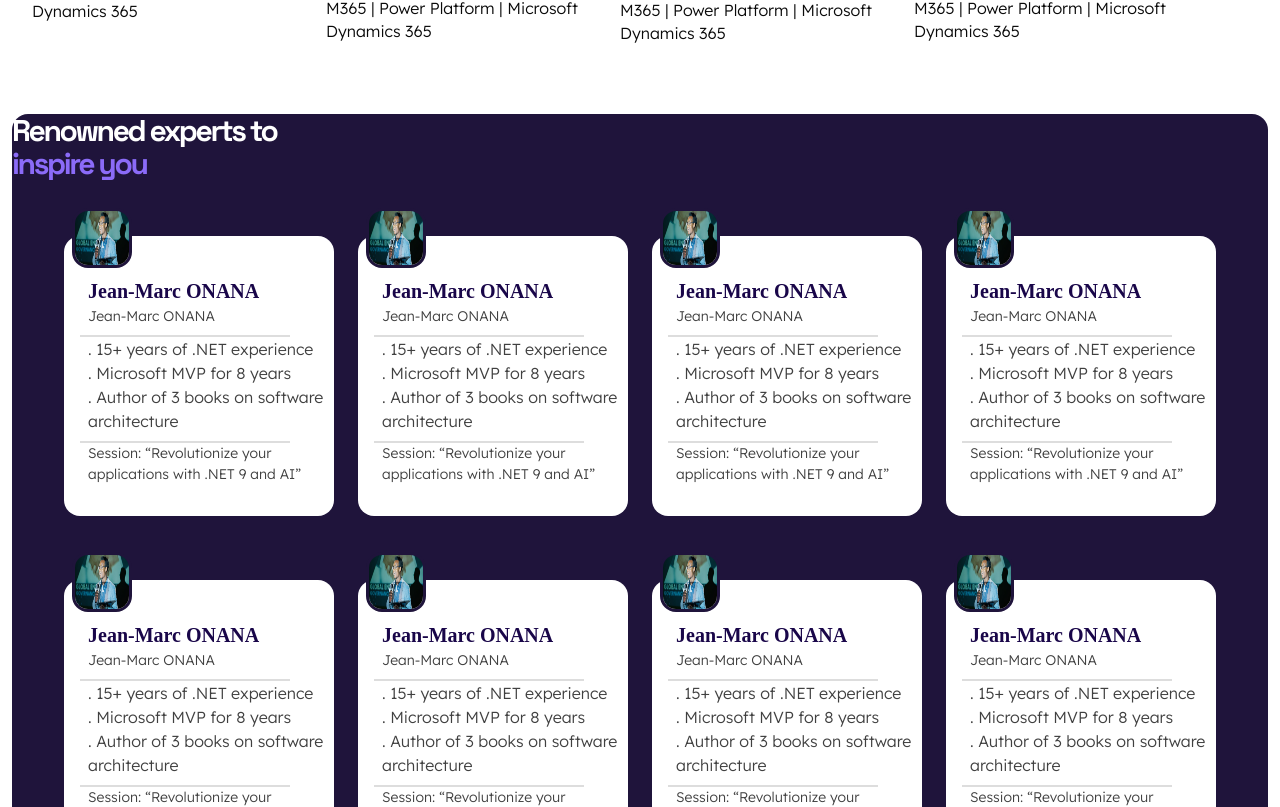
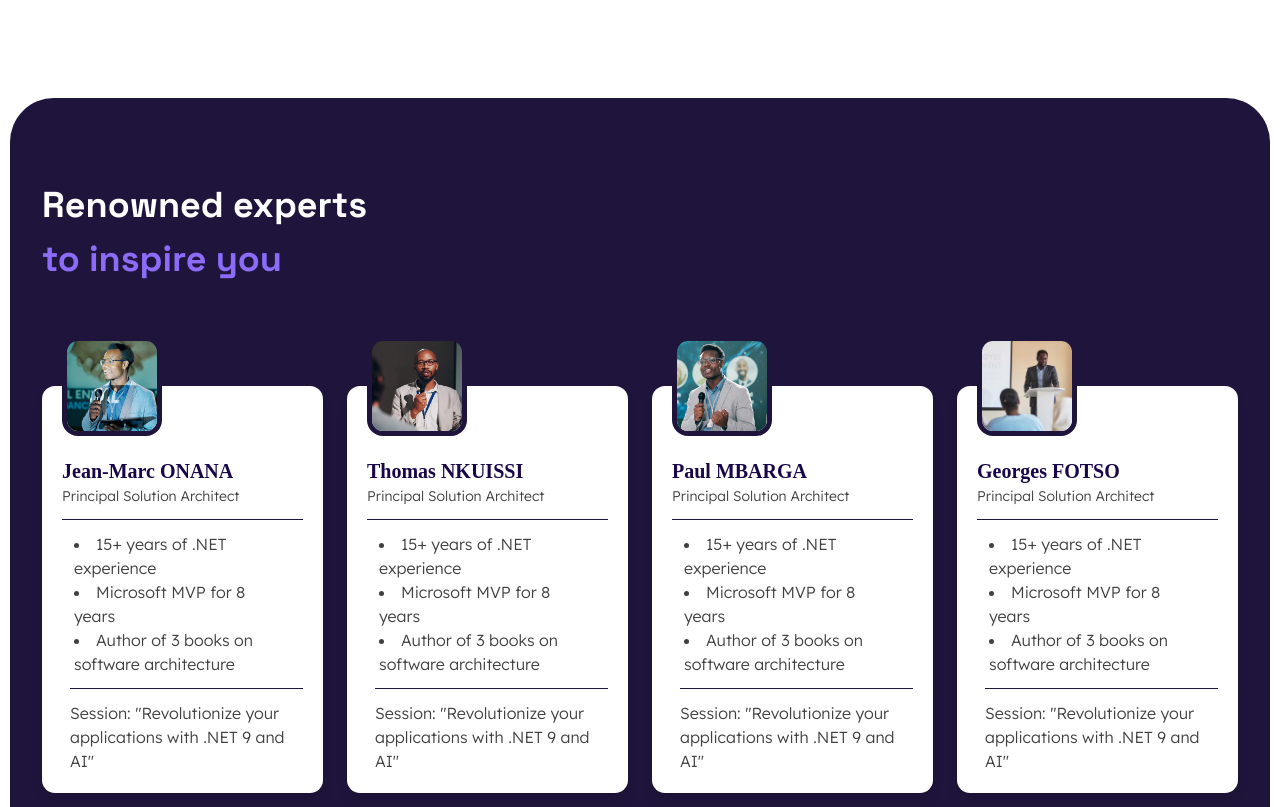
Before and after one commit to Debeing/Dotnet, a Next.js app: page / in a window 1280 px wide. Shown: the part 1806-2613 px from the top of the page. Built offline with nearby package versions, Linux system fonts and the light colour scheme.

Commit message:
responsive

```diff
--- a/src/app/components/Expert.tsx
+++ b/src/app/components/Expert.tsx
@@ -1,63 +1,162 @@
 import Image from "next/image";
 
-export default function Expert() {
-  const expertImage = [
+export default function Teams() {
+  const Members = [
     {
-      src: "/expert1.png",
+      image: "/expert1.png",
       name: "Jean-Marc ONANA",
-      title: "Principal Solution Architect",
+      alt: "Jean-Marc ONANA",
+      role: "Principal Solution Architect",
       details: [
         "15+ years of .NET experience",
         "Microsoft MVP for 8 years",
         "Author of 3 books on software architecture",
       ],
-      description: "Session: “Revolutionize your applications with .NET 9 and AI”"
+      desc: "Session: &quot;Revolutionize your applications with .NET 9 and AI&quot;",
     },
-  ]
+    {
+      image: "/expert2.png",
+      name: "Thomas NKUISSI",
+      alt: "Thomas NKUISSI",
+      role: "Principal Solution Architect",
+      details: [
+        "15+ years of .NET experience",
+        "Microsoft MVP for 8 years",
+        "Author of 3 books on software architecture",
+      ],
+      desc: "Session: &quot;Revolutionize your applications with .NET 9 and AI&quot;",
+    },
+    {
+      image: "/expert4.png",
+      name: "Paul MBARGA",
+      role: "Principal Solution Architect",
+      alt: "Paul MBARGA",
+      details: [
+        "15+ years of .NET experience",
+        "Microsoft MVP for 8 years",
+        "Author of 3 books on software architecture",
+      ],
+      desc: "Session: &quot;Revolutionize your applications with .NET 9 and AI&quot;",
+    },
+    {
+      image: "/expert3.png",
+      name: "Georges FOTSO",
+      role: "Principal Solution Architect",
+      alt: "Georges FOTSO",
+      details: [
+        "15+ years of .NET experience",
+        "Microsoft MVP for 8 years",
+        "Author of 3 books on software architecture",
+      ],
+      desc: "Session: &quot;Revolutionize your applications with .NET 9 and AI&quot;",
+    },
+    {
+      image: "/expert3.png",
+      name: "Paul MBARGA",
+      role: "Principal Solution Architect",
+      alt: "Paul MBARGA",
+      details: [
+        "15+ years of .NET experience",
+        "Microsoft MVP for 8 years",
+        "Author of 3 books on software architecture",
+      ],
+      desc: "Session: &quot;Revolutionize your applications with .NET 9 and AI&quot;",
+    },
+    {
+      image: "/expert1.png",
+      name: "Jean-Marc ONANA",
+      role: "Principal Solution Architect",
+      alt: "Jean-Marc ONANA",
+      details: [
+        "15+ years of .NET experience",
+        "Microsoft MVP for 8 years",
+        "Author of 3 books on software architecture",
+      ],
+      desc: "Session: &quot;Revolutionize your applications with .NET 9 and AI&quot;",
+    },
+    {
+      image: "/expert2.png",
+      name: "Thomas NKUISSI",
+      role: "Principal Solution Architect",
+      alt: "Thomas NKUISSI",
+      details: [
+        "15+ years of .NET experience",
+        "Microsoft MVP for 8 years",
+        "Author of 3 books on software architecture",
+      ],
+      desc: "Session: &quot;Revolutionize your applications with .NET 9 and AI&quot;",
+    },
+    {
+      image: "/expert5.png",
+      name: "Thomas NKUISSI",
+      role: "Principal Solution Architect",
+      alt: "Thomas NKUISSI",
+      details: [
+        "15+ years of .NET experience",
+        "Microsoft MVP for 8 years",
+        "Author of 3 books on software architecture",
+      ],
+      desc: "Session: &quot;Revolutionize your applications with .NET 9 and AI&quot;",
+    },
+  ];
 
   return (
-    <div className="m-3 w-wull h-440 bg-[#1F143B] mt-10 rounded-2xl">
-      <div className="max-w-7xl mx-auto  ">
-        <div className="font-['Space_Grotesk'] font-bold text-[30px] leading-[110%] tracking-[-0.08em]">
-          <span className="text-[#FFFFFF]">Renowned experts to</span> <br />
-          <span className="text-[#8B6BF8]">inspire you</span>
+    <div className="md:px-2.5 mt-20">
+      <div className="w-full bg-[#1F143B] md:mx-auto  md:py-20 md:px-8 md:rounded-[44px] md:space-y-11">
+        <div className="max-w-[353px]">
+          <h2 className="font-grotesk text-[36px] text-[#FFFFFF] font-bold ">
+            Renowned experts{" "}
+            <span className="text-[#8B6BF8]">to inspire you</span>
+          </h2>
         </div>
-        <div className="max-w-6xl mx-auto mt-4 grid grid-cols-4 gap-6">
-
-            {
-            Array.from({ length: 8 },(i=>{return {...expertImage[0],k:i}})).map((el, index) => (
-              <div key={index} className="h-80 bg-[#1F143B] relative">
-              <div className=" h-70 rounded-2xl mt-10 bg-[#FFFFFF] relative">
+        <div className=" mt-25">
+          <div className="grid grid-cols-2 md:grid-cols-4 gap-x-2 gap-y-20 md:gap-6 md:gap-y-20">
+            {Members.map((member, idx) => (
+              <div key={idx} className=" ">
+                <div className="flex flex-col bg-[#FFFFFF] rounded-[13px] shadow-lg ">
+                  <div className=" rounded-2xl pl-2 md:pl-5 -mt-[50px]">
                     <Image
-                  className="absolute -top-7 left-2 border-3 border-[#1F143B] h-15 w-15 rounded-2xl"
-                  src={el.src}
-                  alt="Hero Image"
+                      className=" w-[100px] h-[100px] object-cover border-5 border-[#1F143B] rounded-2xl"
+                      src={member.image}
+                      alt={member.alt}
                       width={100}
                       height={100}
                     />
                   </div>
-              <div className="w-[252px] h-[225px] absolute top-20 left-4 right-4 ">
-                <h1 className=" top-20 ml-2 font-['Space_Grotestk'] text-[20px] text-[#190649] font-bold">{el.name} </h1>
-                <p className="ml-2 font-['Lexend']  text-[#404040] font-light text-[14px]">{el.name} </p>
-                <div className="w-[210px] mt-2 border border-[#DDDDDD]"></div>
-                <ul>
-                  {el.details.map((detail, idx) => (
-                    <li key={idx} className="ml-2 font-['Lexend']  text-[#404040] font-light text-[16px]">. {detail}</li>
+                  <div className="p-1.5 md:p-5">
+                    <h4 className=" font-['Space_Grotestk'] text-[20px] text-[#190649] font-bold">
+                      {member.name}
+                    </h4>
+                    <p className="font-['Lexend']  text-[#404040] font-light text-[14px] border-b border-[#1F143B] pb-3">
+                      {member.role}
+                    </p>
+                    <ul className=" text-[16px] font-lenx text-[#404040] font-light md:px-3 list-inside md:p-3 list-disc">
+                      {member.details &&
+                        member.details.map((data, idx) => (
+                          <li key={idx}>{data}</li>
                         ))}
                     </ul>
-                 <div className="w-[210px] mt-2 border border-[#DDDDDD]"></div>
-                 <p className="ml-2 font-['Lexend']  text-[#404040] font-light text-[14px]">{el.description} </p>
-
+                    <p className="md:ml-2 font-['Lexend'] border-t border-[#1F143B] pt-3 text-[#404040] font-light text-[16px]">
+                      Session: &quot;Revolutionize your applications with .NET 9
+                      and AI&quot;
+                    </p>
                   </div>
                 </div>
-            ))
-            }
               </div>
-
+            ))}
+          </div>
+          <div className="w-full items-center gap-2 flex flex-col mt-4 md:hidden">
+            <button className="bg-white w-full p-7 rounded-[13px] font-grotesk font-bold text-[16px] leading-[160%]">
+              See all speakers
+            </button>
+            <button className="bg-[#0A855F] w-full p-7 rounded-[13px] text-white font-grotesk font-bold text-[16px] leading-[160%]">
+              Become a speakers
+            </button>
+          </div>
           {/*  deuxieme div */}
-        <div className="relative bg-[url(/imgbag.png)] bg-cover bg-no-repeat bg-center max-w-7xl mx-auto h-[558px] rounded-2xl mt-10">
-          <div className="flex-none absolute bottom-0 left-0 m-6  h-[290px] rounded-[18px] bg-[#FFFFFF] shadow-lg  items-center justify-center">
-            <div className="w-[500px] h-[133px] mt-5 m-5">
+          <div className="relative bg-[url(/imgbag.png)] bg-cover bg-no-repeat bg-center min-h-[558px] flex  items-center  rounded-2xl px-2 mt-10">
+            <div className="flex-none md:absolute bottom-0 left-0   h-[290px] rounded-[18px] bg-[#FFFFFF] shadow-lg  items-center justify-center w-full relative">
+              <div className="w-full h-[133px]  md:mt-5 m-5">
                 <h1 className="font-['Space_Grotesk'] font-black leading-none text-[28px] ">
                   <span className="text-[#512BD4] ">
                     {" "}
@@ -66,11 +165,12 @@
                   <br /> Microsoft Ecosystem in <br /> Cameroon
                 </h1>
                 <p className="font-['Lexend'] text-[15px] leading-none">
-                Lorem ipsum dolor sit amet, consectetur adipiscing elit, sed do
-                eiusmod tempor incididunt ut labore et dolore magna aliqua.
+                  Lorem ipsum dolor sit amet, consectetur adipiscing elit, sed
+                  do eiusmod tempor incididunt ut labore et dolore magna
+                  aliqua.
                 </p>
               </div>
-            <div className="w-[500px] h-[115px] gap-8 m-5 ">
+              <div className="w-full min-h-[115px] gap-4 md:gap-8 m-5 ">
                 <div className="flex flex-wrap gap-2">
                   <button className="w-[130px] h-[42px] rounded-[13px] border border-solid opacity-100">
                     <span className="text-[14px] font-['Lexend'] font-light">
@@ -107,37 +207,50 @@
             </div>
           </div>
           {/* derniere div */}
-        <div className="font-['Space_Grotesk'] font-bold text-[25px] mt-10 leading-[110%] tracking-[-0.08em]">
-          <span className="text-[#FFFFFF]">Core team</span>
+          <div className="max-w-[353px]">
+          <h2 className="font-grotesk text-[34px] text-[#FFFFFF] font-bold ">
+            Core team{" "}
+          </h2>
         </div>
-         <div className="max-w-6xl mx-auto mt-4 grid grid-cols-4 gap-6">
 
-            {
-            Array.from({ length: 4 },(i=>{return {...expertImage[0],k:i}})).map((el, index) => (
-              <div key={index} className="h-80 bg-[#1F143B] relative">
-              <div className=" h-70 rounded-2xl mt-10 bg-[#FFFFFF] relative">
+          <div className="grid grid-cols-2 md:grid-cols-4 mt-15 gap-x-2 gap-y-20 md:gap-6 md:gap-y-20">
+            {Array.from({ length: 4 }, (i) => {
+              return { ...Members[0], k: i };
+            }).map((member, idx) => (
+              <div key={idx} className=" ">
+                <div className="flex flex-col bg-[#FFFFFF] rounded-[13px] shadow-lg ">
+                  <div className=" rounded-2xl pl-2 md:pl-5 -mt-[50px]">
                     <Image
-                  className="absolute -top-7 left-2 border-3 border-[#1F143B] h-15 w-15 rounded-2xl"
-                  src={el.src}
-                  alt="Hero Image"
+                      className=" w-[100px] h-[100px] object-cover border-5 border-[#1F143B] rounded-2xl"
+                      src={member.image}
+                      alt={member.alt}
                       width={100}
                       height={100}
                     />
                   </div>
-              <div className="w-[252px] h-[225px] absolute top-20 left-4 right-4 ">
-                <h1 className=" top-20 ml-2 font-['Space_Grotestk'] text-[20px] text-[#190649] font-bold">{el.name} </h1>
-                <p className="ml-2 font-['Lexend']  text-[#404040] font-light text-[14px]">{el.name} </p>
-                <div className="w-[210px] mt-2 border border-[#DDDDDD]"></div>
-                <ul>
-                  {el.details.map((detail, idx) => (
-                    <li key={idx} className="ml-2 font-['Lexend']  text-[#404040] font-light text-[16px]">. {detail}</li>
-                  ))}
-                </ul>
-                 <div className="w-[210px] mt-2 border border-[#DDDDDD]"></div>
+                  <div className="p-1.5 md:p-5">
+                    <h4 className=" font-['Space_Grotestk'] text-[20px] text-[#190649] font-bold">
+                      {member.name}
+                    </h4>
+                    <p className="font-['Lexend']  text-[#404040] font-light text-[14px] border-b border-[#1F143B] pb-3">
+                      {member.role}
+                    </p>
+                    <p className="md:ml-2 font-['Lexend'] border-t border-[#1F143B] pt-3 text-[#404040] font-light text-[16px]">
+                     Lorem ipsum dolor sit amet, consectetur adipiscing elit, sed do eiusmod tempor incididunt ut labore et dolore magna aliqua.
+                    </p>
                   </div>
                 </div>
-            ))
-            }
+              </div>
+            ))}
+          </div>
+          <div className="w-full items-center gap-2 flex flex-col mt-4 md:hidden">
+            <button className="bg-white w-full p-7 rounded-[13px] font-grotesk font-bold text-[16px] leading-[160%]">
+              See all speakers
+            </button>
+            <button className="bg-[#0A855F] w-full p-7 rounded-[13px] text-white font-grotesk font-bold text-[16px] leading-[160%]">
+              Become a speakers
+            </button>
+          </div>
         </div>
       </div>
     </div>
--- a/src/app/components/Member.tsx
+++ b/src/app/components/Member.tsx
@@ -29,7 +29,7 @@
   ]
 
   return (
-    <div className="flex gap-2 h-[362px] flex-nowrap overflow-auto no-scrollbar mt-24 box-border">
+    <div className="flex gap-2 h-[362px] flex-nowrap overflow-auto no-scrollbar mt-10 box-border">
       {
         memberImage.map(({ file, alt }, index) => {
           return (
--- a/src/app/components/NavBar.tsx
+++ b/src/app/components/NavBar.tsx
@@ -56,7 +56,7 @@
             <button onClick={()=>setIsOpen(prev=>!prev)}>
              { isOpen?<X />:<Menu />}
             </button>
-            <div className={`${isOpen?"block":"hidden"} bg-white absolute top-16 right-2 w-48 px-4 py-1`}>
+            <div className={`${isOpen?"block":"hidden"} bg-white  top-16 right-2 w-100 px-4 py-1`}>
               {tabs.map((tab, index) =>(
                 <Link className="flex" href={tab.link}
                 key={index}>
```
Also changed, not shown: src/app/components/Footer.tsx (+4 -4 lines), src/app/test/page.tsx (+3 -1 lines). Lines whose indentation alone changed are shown as unchanged.
